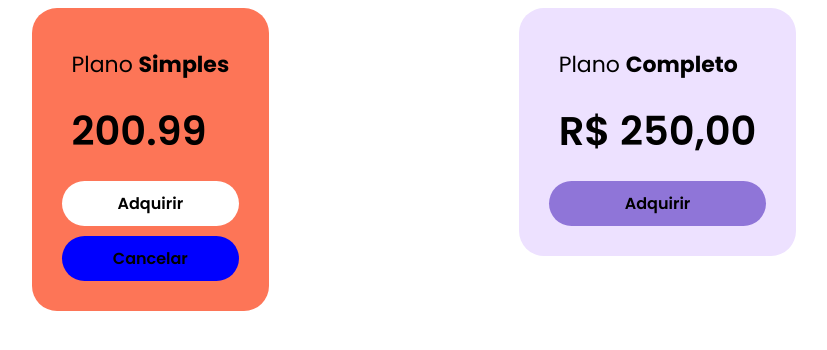
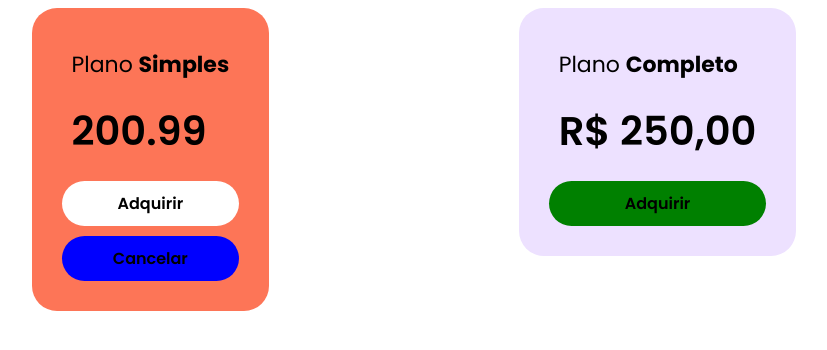
Before and after one commit to eugeniobandeira/projeto-inicial-angular, an Angular app: page / in a window 1280 px wide. Shown: the top 350 px of the page, without its empty margins (226-1053 px from the left). Built offline with nearby package versions, Linux system fonts and the light colour scheme.

Commit message:
feat: importação de estilos com @import

```diff
--- a/angular.json
+++ b/angular.json
@@ -39,7 +39,12 @@
             "styles": [
               "src/styles.scss"
             ],
-            "scripts": []
+            "scripts": [],
+            "stylePreprocessorOptions": {
+              "includePaths": [
+                "src/styles"
+              ]
+            }
           },
           "configurations": {
             "production": {
--- a/src/app/card-roxo-button/card-roxo-button.component.scss
+++ b/src/app/card-roxo-button/card-roxo-button.component.scss
@@ -1,10 +1,12 @@
+@import "variables";
+
 .card-roxo-button {
   font-size: 16px;
   font-weight: 600;
   text-align: center;
   margin-top: 10px;
   border-radius: 25px;
-  background-color: #8f75d8;
+  background-color: $bgColor;
   padding: 10px;
   cursor: pointer;
 }
--- a/src/app/card/card.component.html
+++ b/src/app/card/card.component.html
@@ -3,6 +3,4 @@
   <div class="card__price card__item">{{ plano.infos?.preco }}</div>
   <app-card-button></app-card-button>
   <app-card-button-cancel>Cancelar</app-card-button-cancel>
-
-
 </div>
--- /dev/null
+++ b/src/styles/_variables.scss
@@ -0,0 +1 @@
+$bgColor: green;
```
Also changed, not shown: src/styles.scss (line endings or trailing spaces).
